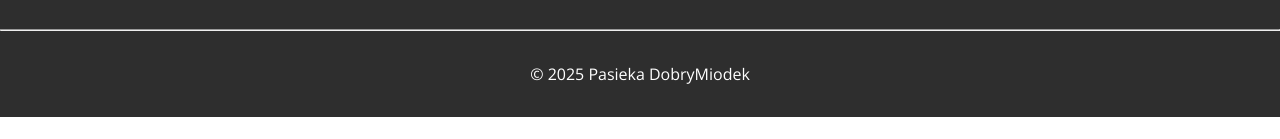
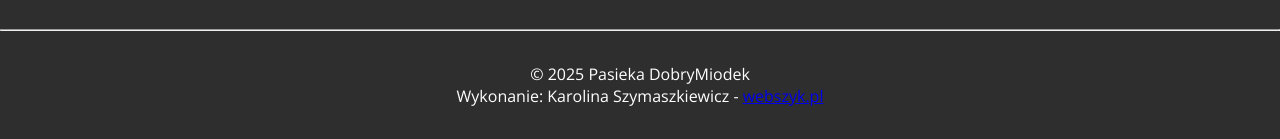
Before and after one commit to webszyk/DobryMiodek, a plain HTML site: page index.html in a window 1280 px wide. Shown: the part 7433-7572 px from the top of the page. Before the commit the page ends 7550 px from the top, so only its background shows below. Drawn offline with nearby package versions, Linux system fonts and the light colour scheme; a web font is replaced by a local one.

Commit message:
Update index.html
updated footer

```diff
--- a/index.html
+++ b/index.html
@@ -525,6 +525,8 @@
       <hr />
       <p class="footer__bottom-text">
         &copy; <span class="footer__year"></span> Pasieka DobryMiodek
+        <br>
+        Wykonanie: Karolina Szymaszkiewicz - <a href="https://webszyk.pl" target="_blank" rel="noopener">webszyk.pl</a>
       </p>
     </footer>
 
```
